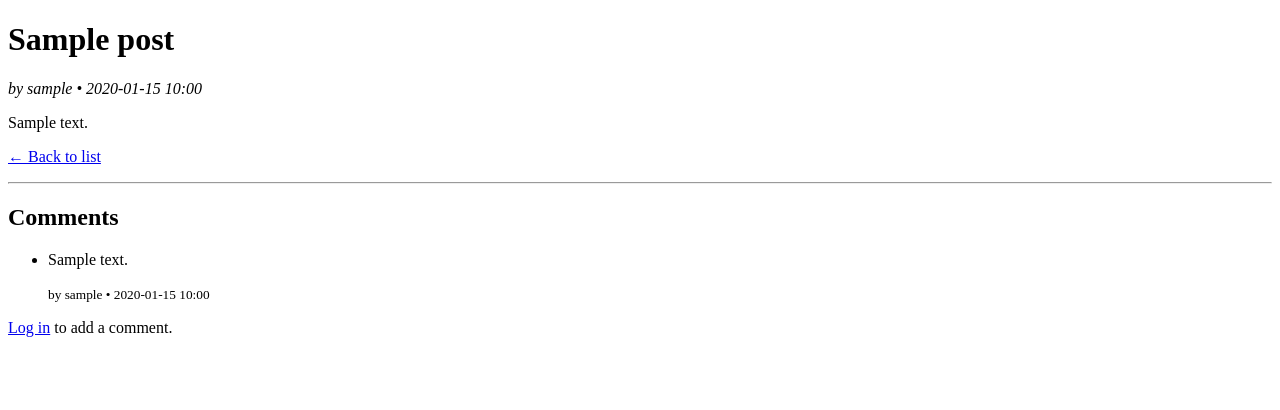
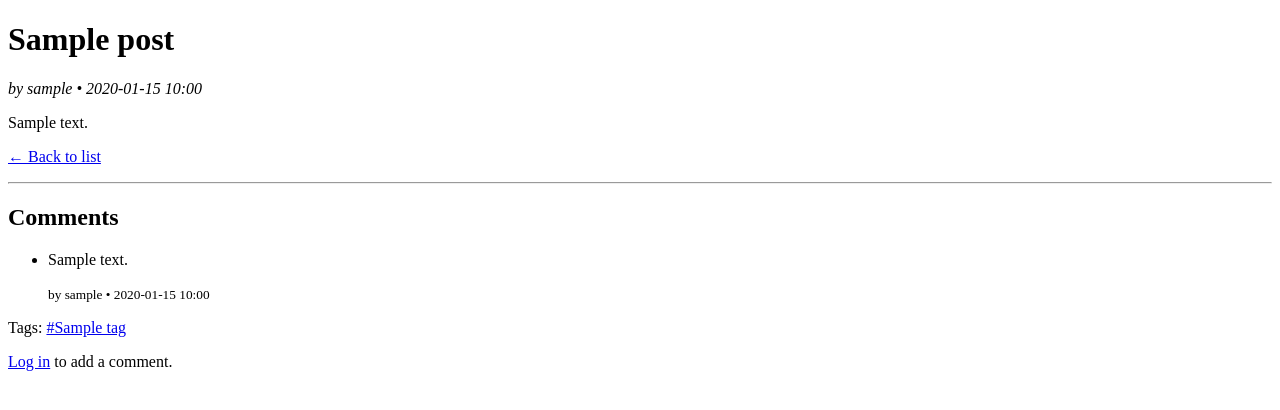
Before and after one commit to Abby966/Alx_DjangoLearnLab, a Django app: template django_blog/blog/templates/blog/post_detail.html in a window 1280 px wide. Shown: the top 410 px of the page. Run offline with Django 5.2, Linux system fonts and the light colour scheme; the template is opened without the code that fills it: most values are stand-ins (such as "Sample title", 1, 10 or a date in 2020).

Commit message:
Update post_detail.html

```diff
--- a/django_blog/blog/templates/blog/post_detail.html
+++ b/django_blog/blog/templates/blog/post_detail.html
@@ -32,6 +32,14 @@
     <li>No comments yet.</li>
   {% endfor %}
 </ul>
+<p>
+  Tags:
+  {% for t in post.tags.all %}
+    <a href="{% url 'posts-by-tag' t.slug %}">#{{ t.name }}</a>
+  {% empty %}
+    <em>No tags</em>
+  {% endfor %}
+</p>
 
 {% if user.is_authenticated %}
   <h3>Add a comment</h3>
@@ -39,7 +47,7 @@
     {% csrf_token %}
     {{ comment_form.as_p }}
     <button type="submit">Post Comment</button>
-  </form>
+</form>
 {% else %}
   <p><a href="{% url 'login' %}">Log in</a> to add a comment.</p>
 {% endif %}
```
